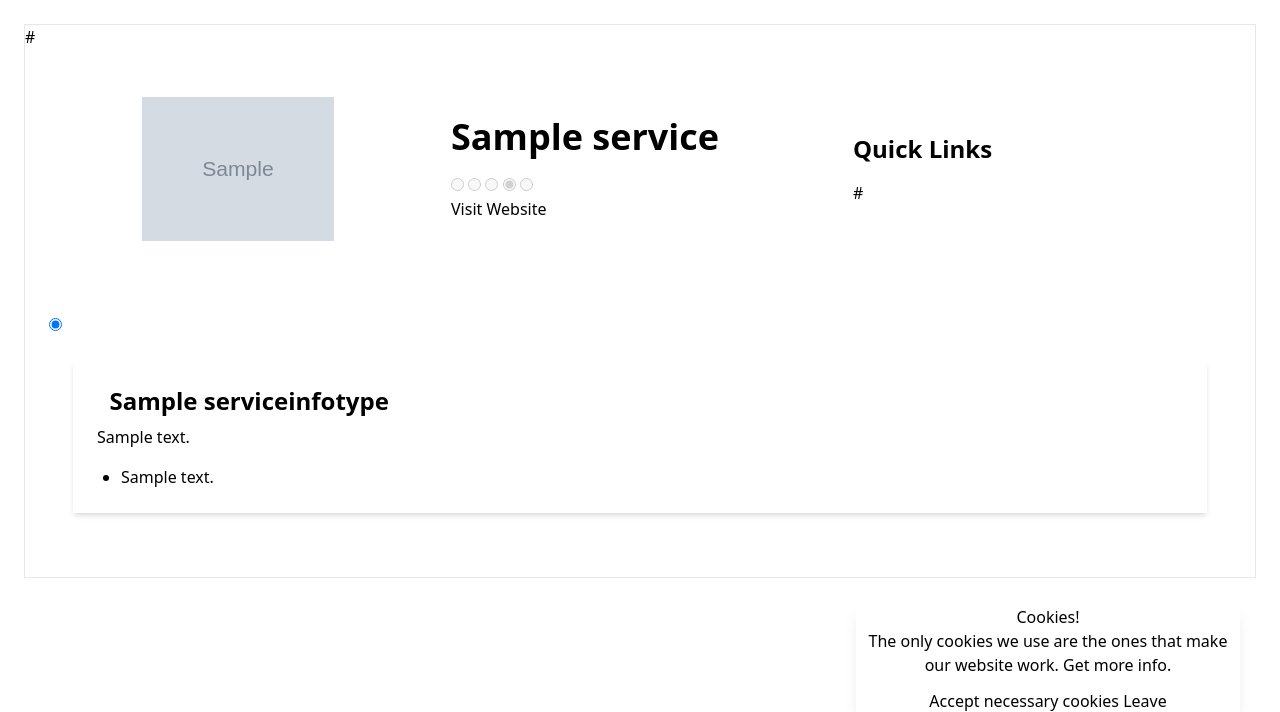
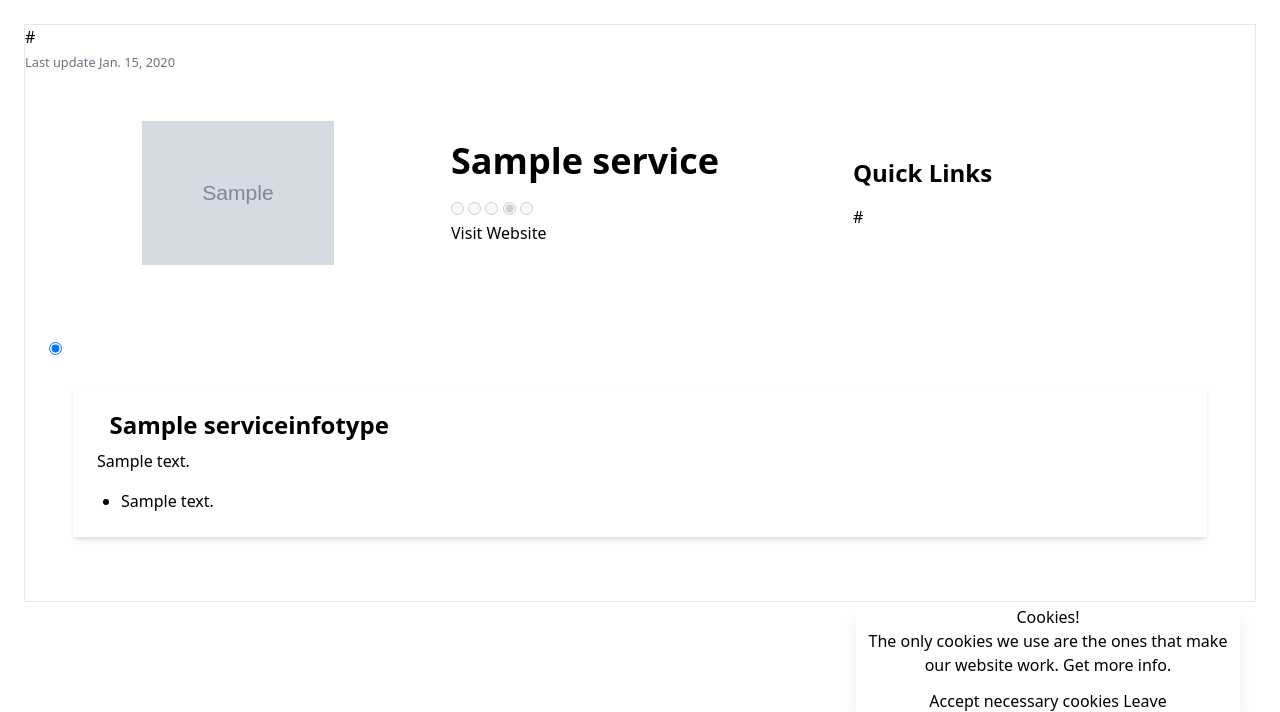
Before and after one commit to johnnyunar/data410, a Django app: a page that uses registry/templates/registry/service_detail.html in a window 1280 px wide. Shown: the part 47-759 px from the top of the page. Run offline with Django 5.2, Linux system fonts and the light colour scheme; tables that the repository leaves empty hold one stand-in row (values such as "Sample post"); grey boxes marked "Sample" are stand-in pictures; some libraries are stand-ins or nearby versions.

Commit message:
Add last update to service detail

```diff
--- a/registry/templates/registry/service_detail.html
+++ b/registry/templates/registry/service_detail.html
@@ -1,4 +1,5 @@
 {% extends "theme/base.html" %}
+{% load i18n %}
 
 {% block title %}{{ service.name }}{% endblock %}
 {% block og_title %}{{ service.name }}{% endblock %}
@@ -14,6 +15,7 @@
                 <div class="input">
                     {{ service.website|default:"https://example.com" }}
                 </div>
+                <small class="text-gray-500">{% trans "Last update" %} {{ service.updated_at.date }}</small>
             </div>
 
             <!-- Content -->
```
